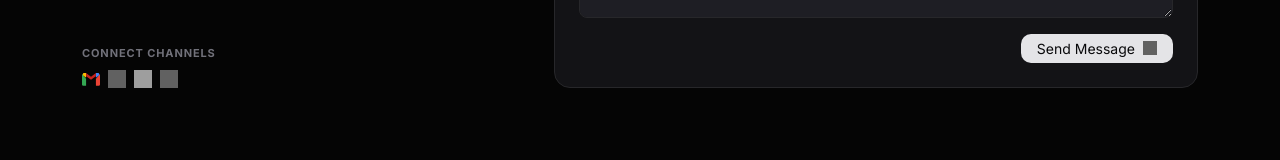
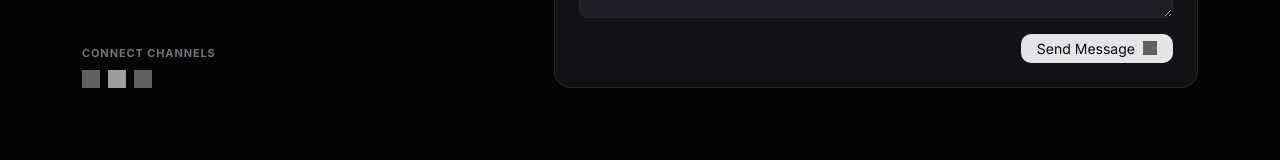
Before and after one commit to Gilgabunada/webporfolio, a plain HTML site: page index.html in a window 1280 px wide. Shown: the part 3666-3826 px from the top of the page. Drawn offline with nearby package versions, Linux system fonts and the light colour scheme; grey boxes are pictures that could not be loaded.

Commit message:
removed gmail

```diff
--- a/index.html
+++ b/index.html
@@ -310,17 +310,6 @@
 				          	<span class="card-label text-uppercase d-block fw-bold mb-2 small">CONNECT CHANNELS</span>
 				          	<div class="d-flex flex-wrap gap-2 justify-content-center justify-content-lg-start">
 
-					           <!-- Gmail -->
-					           <a href="mailto:guelbertgabunada@gmail.com" target="_blank" rel="noopener noreferrer" class="social-icon-btn d-flex align-items-center justify-content-center" title="Gmail">
-					             	<svg xmlns="http://www.w3.org/2000/svg" width="18" height="18" viewBox="0 0 24 24">
-						               <path fill="#EA4335" d="M24 5.457v13.909c0 .904-.732 1.636-1.636 1.636h-3.819V11.73L24 5.457z"/>
-						               <path fill="#34A853" d="M0 19.366c0 .904.732 1.636 1.636 1.636h3.819V11.73L0 5.457v13.909z"/>
-						               <path fill="#4285F4" d="M18.545 4.091h2.727c.904 0 1.636.732 1.636 1.636v1.364l-4.363 3.273V4.091z"/>
-						               <path fill="#FBBC04" d="M5.455 4.091H2.727C1.823 4.091 1.091 4.823 1.091 5.727v1.364l4.364 3.273V4.091z"/>
-						               <path fill="#C5221F" d="M12 13.091l6.545-4.909V4.091L12 9 5.455 4.091v4.091L12 13.091z"/>
-					             	</svg>
-					           </a>
-
 					            <!-- Facebook (Bootstrap SVG Icon + Base Domain) -->
 					            <a href="https://facebook.com" target="_blank" rel="noopener noreferrer" class="social-icon-btn d-flex align-items-center justify-content-center" title="Facebook">
 					              	<img src="https://cdn.jsdelivr.net/npm/bootstrap-icons@1.11.3/icons/facebook.svg" alt="Facebook" width="18" height="18" class="invert-icon">
```
